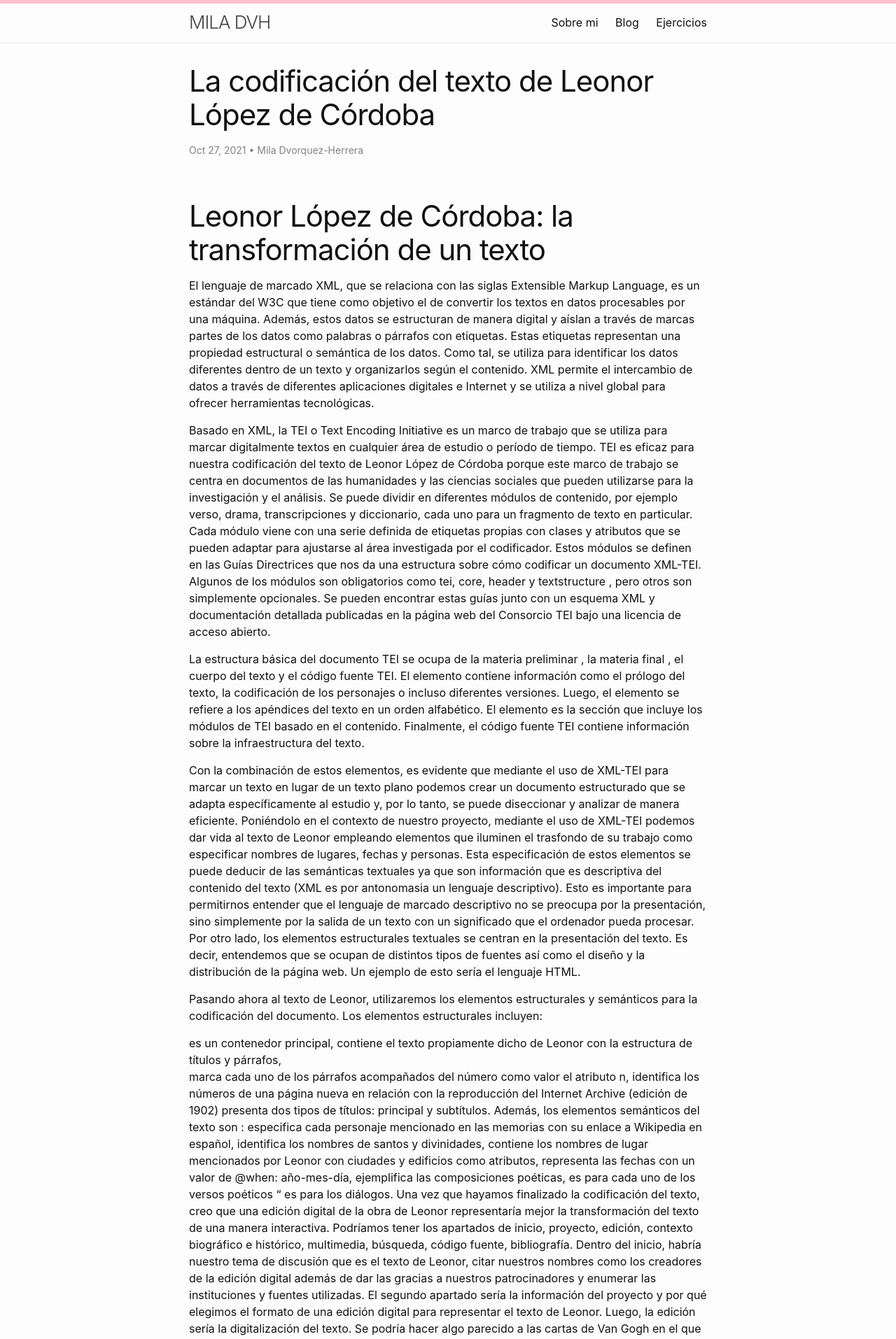
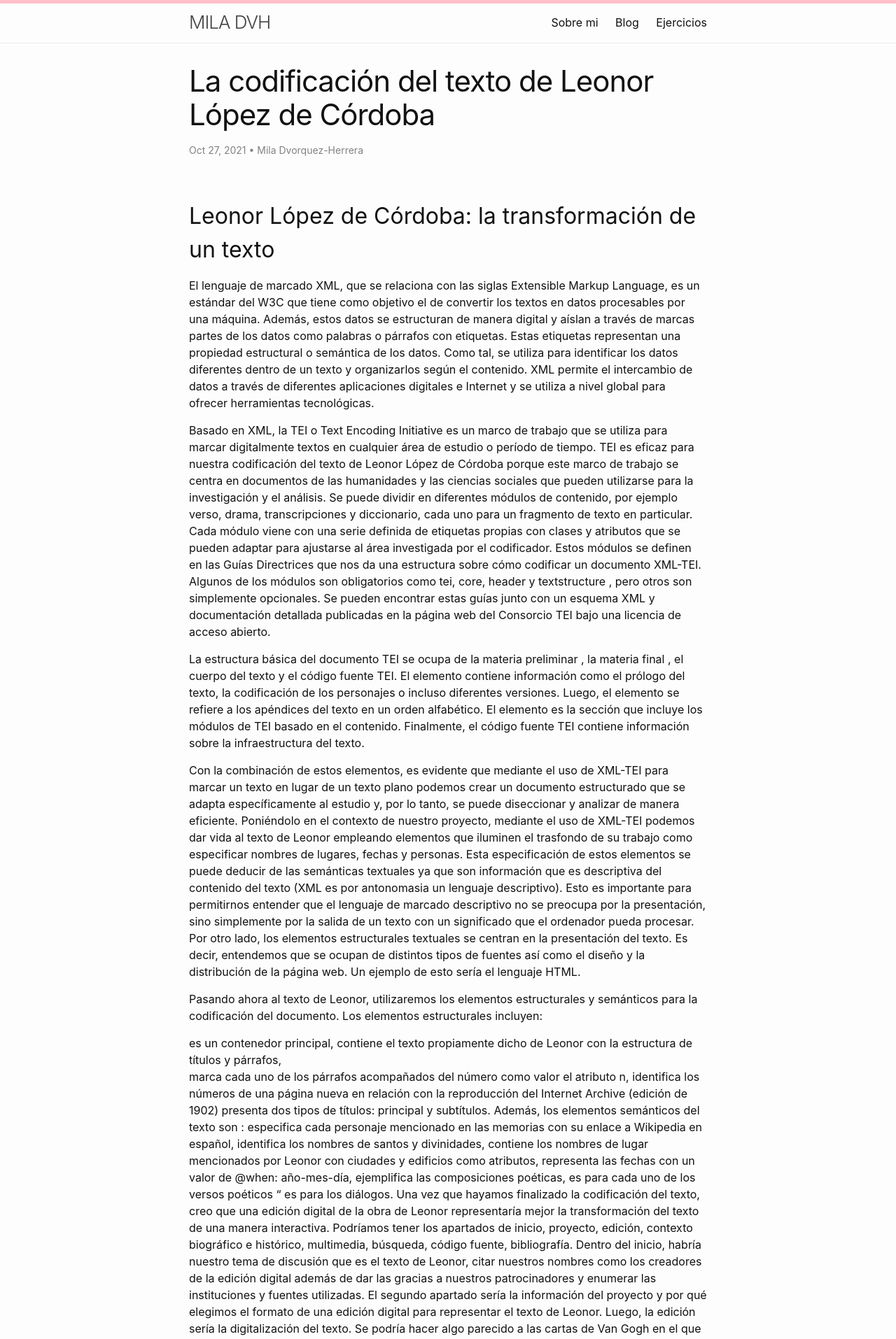
Before and after one commit to miladvh/miladvh.github.io, a Jekyll site: the page built from _posts/2021-10-27-ensayo2.md, in a window 1280 px wide. Shown: the top 1914 px of the page at 70% size. Built offline with Jekyll 4.4.1, drawn with Linux system fonts in a browser that asks for light colours.

```diff
--- a/_posts/2021-10-27-ensayo2.md
+++ b/_posts/2021-10-27-ensayo2.md
@@ -5,7 +5,7 @@ date: 2021-10-27
 author: Mila Dvorquez-Herrera
 ---
 
-# Leonor López de Córdoba: la transformación de un texto
+## Leonor López de Córdoba: la transformación de un texto
 
 El lenguaje de marcado XML, que se relaciona con las siglas Extensible Markup Language, es un estándar del W3C que tiene como objetivo el  de convertir los textos en datos procesables por una máquina. Además, estos datos se estructuran de manera digital y aíslan a través de marcas partes de los datos como palabras o párrafos con etiquetas. Estas etiquetas representan una propiedad estructural o semántica de los datos. Como tal,  se utiliza para identificar los datos diferentes dentro de un texto y organizarlos según el contenido. XML permite el intercambio de datos a través de diferentes aplicaciones digitales e Internet y se utiliza a nivel global para ofrecer herramientas tecnológicas.
 
```
